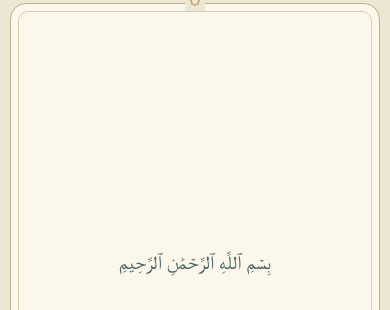
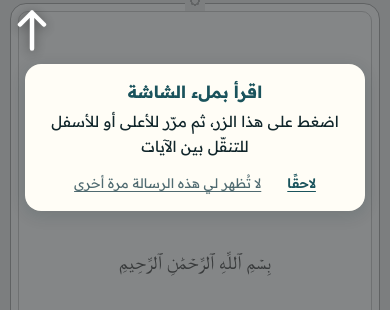
Before and after one commit to sharifsharif101/ayah-reader, a plain HTML site: page index.html in a window 390 px wide. Shown: the part 67-377 px from the top of the page. Drawn offline with Linux system fonts and the light colour scheme; a web font is replaced by a local one.

Commit message:
Add mobile spotlight hint pointing to the fullscreen button
On mobile, each visit grays out the page except the fullscreen button,
with a pulsing ring and a blinking arrow. Tapping the button goes straight
into vertical (TikTok-style) scrolling. "Later" dismisses it for this visit;
"Don't show again" turns it off for good. The resume toast shows after the
hint closes.

Co-Authored-By: Claude Opus 5.5 <noreply@anthropic.com>

```diff
--- a/index.html
+++ b/index.html
@@ -375,6 +375,37 @@ body.focus.tiktok-active .tt-slide.tt-next{
   .brand p{display:none}
   :root{--pad-y:10px}
 }
+/* ───────── تنبيه الزائر الجديد إلى زر ملء الشاشة (الجوال) ───────── */
+.onboard{position:fixed;inset:0;z-index:80;cursor:pointer;animation:obIn .4s var(--ease)}
+.onboard-shade{
+  position:absolute;inset:0;background:rgba(18,22,24,.5);
+  -webkit-backdrop-filter:grayscale(1);backdrop-filter:grayscale(1);
+  -webkit-mask:radial-gradient(circle at var(--ob-x) var(--ob-y),transparent var(--ob-r),#000 calc(var(--ob-r) + 1px));
+  mask:radial-gradient(circle at var(--ob-x) var(--ob-y),transparent var(--ob-r),#000 calc(var(--ob-r) + 1px));
+}
+.onboard-ring{
+  position:absolute;left:calc(var(--ob-x) - var(--ob-r));top:calc(var(--ob-y) - var(--ob-r));
+  width:calc(var(--ob-r) * 2);height:calc(var(--ob-r) * 2);border-radius:50%;
+  border:3px solid #fff;pointer-events:none;animation:obPulse 1.6s ease-out infinite;
+}
+.onboard-arrow{
+  position:absolute;left:calc(var(--ob-x) - 18px);top:calc(var(--ob-y) + var(--ob-r) + 10px);
+  width:36px;height:46px;color:#fff;pointer-events:none;
+  filter:drop-shadow(0 2px 6px rgba(0,0,0,.45));animation:obArrow 1.1s ease-in-out infinite;
+}
+.onboard-card{
+  position:absolute;top:calc(var(--ob-y) + var(--ob-r) + 68px);inset-inline:16px;margin-inline:auto;max-width:340px;
+  padding:14px 18px 12px;border-radius:var(--r-lg);background:var(--surface);color:var(--ink);
+  box-shadow:var(--shadow);text-align:center;font-size:.95rem;line-height:1.7;cursor:default;
+}
+.onboard-card b{display:block;font-size:1.05rem;color:var(--accent);margin-bottom:2px}
+.onboard-acts{display:flex;flex-wrap:wrap;justify-content:center;gap:2px 10px;margin-top:8px}
+.onboard-skip{padding:4px 8px;font-size:.82rem;color:var(--ink-3);text-decoration:underline;text-underline-offset:3px}
+.onboard-skip[data-act="later"]{color:var(--accent);font-weight:600}
+@keyframes obIn{from{opacity:0}to{opacity:1}}
+@keyframes obPulse{0%{box-shadow:0 0 0 0 rgba(255,255,255,.6)}100%{box-shadow:0 0 0 20px rgba(255,255,255,0)}}
+@keyframes obArrow{0%,100%{transform:translateY(10px);opacity:.25}50%{transform:translateY(0);opacity:1}}
+
 @media (prefers-reduced-motion:reduce){
   *,*::before,*::after{animation-duration:.01ms!important;animation-iteration-count:1!important;transition-duration:.01ms!important}
 }
@@ -1955,6 +1986,47 @@ sizeCanvases();
 renderVerse(); fit(); updateUI();
 S.idx = idx; save();
 
+/* ═════════ تنبيه الزائر الجديد على الجوال إلى زر ملء الشاشة (وضع التمرير العمودي) ═════════ */
+function showFsOnboarding(onClose) {
+  if (focusOn || document.getElementById('onboard')) return;
+  const ob = document.createElement('div');
+  ob.className = 'onboard'; ob.id = 'onboard';
+  ob.innerHTML =
+    '<div class="onboard-shade"></div><div class="onboard-ring"></div>' +
+    '<svg class="onboard-arrow" viewBox="0 0 24 30" aria-hidden="true"><path d="M12 28V4M4 12l8-8 8 8" fill="none" stroke="currentColor" stroke-width="3" stroke-linecap="round" stroke-linejoin="round"/></svg>' +
+    '<div class="onboard-card" role="dialog" aria-label="تعريف بوضع القراءة بملء الشاشة">' +
+    '<b>اقرأ بملء الشاشة</b>اضغط على هذا الزر، ثم مرّر للأعلى أو للأسفل للتنقّل بين الآيات' +
+    '<div class="onboard-acts"><button type="button" class="onboard-skip" data-act="later">لاحقًا</button>' +
+    '<button type="button" class="onboard-skip" data-act="never">لا تُظهر لي هذه الرسالة مرة أخرى</button></div></div>';
+  const place = () => {
+    const r = fsBtn.getBoundingClientRect();
+    ob.style.setProperty('--ob-x', (r.left + r.width / 2) + 'px');
+    ob.style.setProperty('--ob-y', (r.top + r.height / 2) + 'px');
+    ob.style.setProperty('--ob-r', (Math.max(r.width, r.height) / 2 + 5) + 'px');
+  };
+  const close = (never, entering) => {
+    if (never) { S.fsHintOff = true; save(); }
+    ob.remove();
+    removeEventListener('resize', place);
+    removeEventListener('keydown', onKey, true);
+    if (onClose) onClose(entering);
+  };
+  const onKey = (e) => { if (e.key === 'Escape') { e.preventDefault(); e.stopPropagation(); close(); } };
+  ob.addEventListener('click', (e) => {
+    if (e.target.closest('.onboard-card') && !e.target.closest('.onboard-skip')) return;
+    const r = fsBtn.getBoundingClientRect(), pad = 10;
+    const onBtn = e.clientX >= r.left - pad && e.clientX <= r.right + pad && e.clientY >= r.top - pad && e.clientY <= r.bottom + pad;
+    const act = e.target.closest('.onboard-skip');
+    close(!!act && act.dataset.act === 'never', onBtn);
+    if (onBtn) fsBtn.click();   // ضمن نفس النقرة حتى يسمح المتصفح بملء الشاشة
+  });
+  place();
+  addEventListener('resize', place);
+  addEventListener('keydown', onKey, true);
+  body.append(ob);
+}
+
+function startupToast() {
   if (!fromHash && idx > 0) {
     const resumed = idx;
     setTimeout(() => toast('استأنفنا من الآية ' + toAr(resumed + 1), { action: 'من البداية', onAction: () => go(0), ms: 4200 }), 500);
@@ -1962,6 +2034,13 @@ if (!fromHash && idx > 0) {
     S.hint = true; save();
     setTimeout(() => toast('Space للتالية · اكتب G للانتقال · ؟ لكل الاختصارات', { ms: 4200 }), 700);
   }
+}
+// يظهر التنبيه في كل زيارة من الجوال ما لم يختر الزائر «لا تُظهر لي هذه الرسالة مرة أخرى»
+if (!S.fsHintOff && isMobileMode()) {
+  setTimeout(() => showFsOnboarding((entering) => { if (!entering) startupToast(); }), 600);
+} else {
+  startupToast();
+}
 })();
 </script>
 </body>
```
Lines whose indentation alone changed are shown as unchanged.
